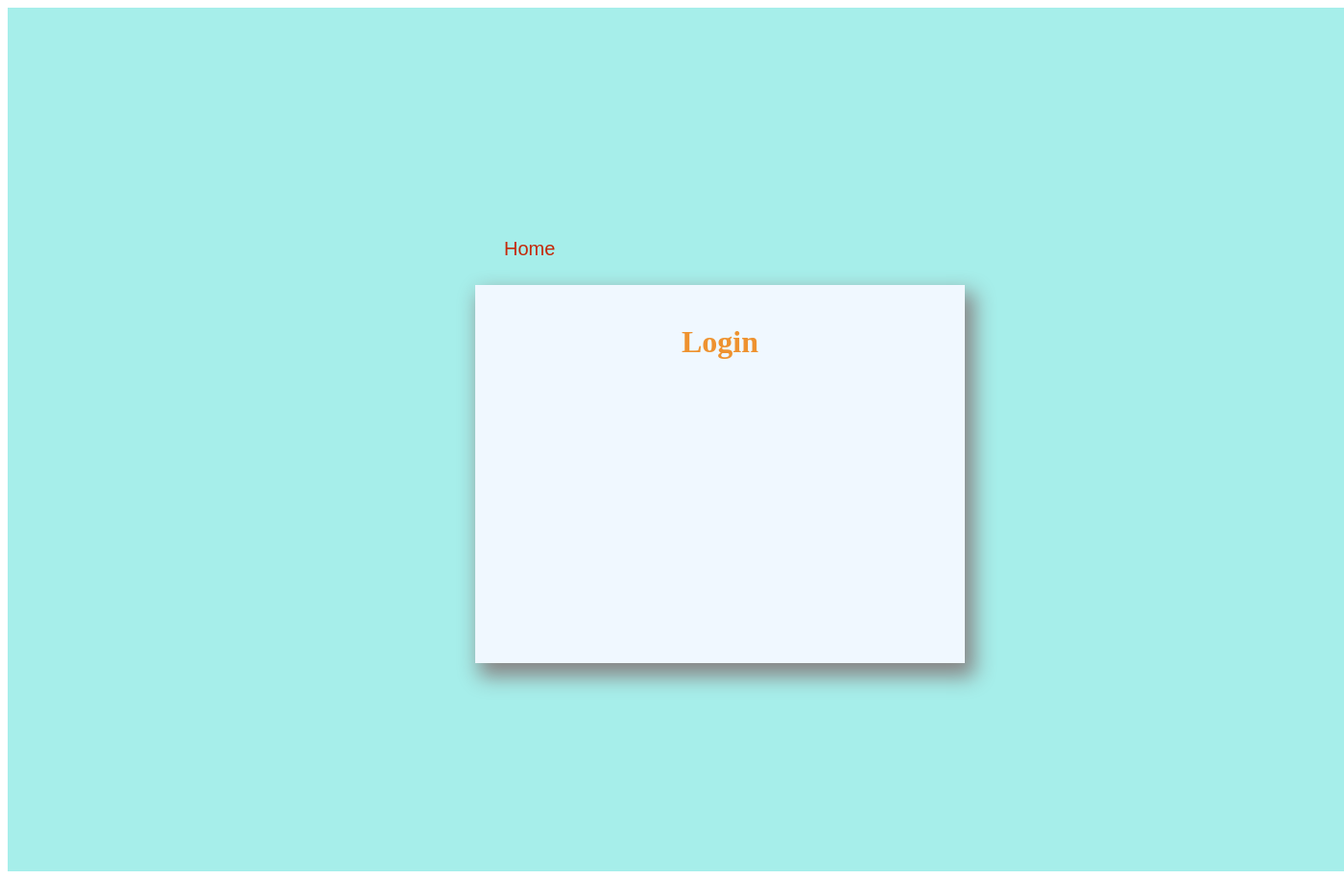
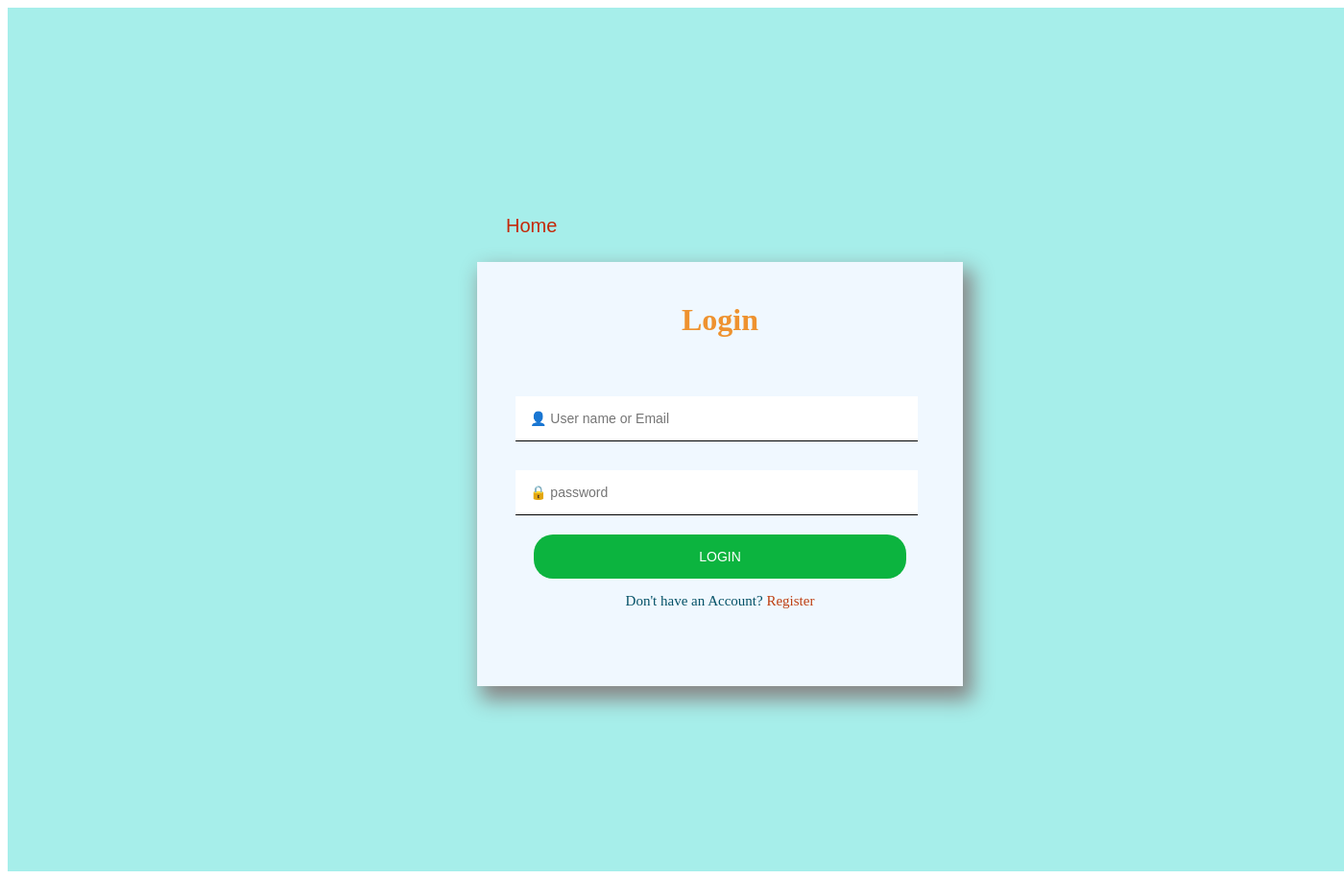
Before and after one commit to udaykiran927/mits-attendance, a Flask app: page /faculty in a window 1400 px wide; the page is wider, and only the part inside the window is pictured. Shown: that part at 96% size. Run offline with Flask 2, Linux system fonts and the light colour scheme; parts of the project's set-up code (start-up, migrations or seed data) failed here and were passed over; some libraries are stand-ins or nearby versions.

Commit message:
Update faculty.html

```diff
--- a/templates/faculty.html
+++ b/templates/faculty.html
@@ -18,8 +18,7 @@
             </nav>
             <div class="form">
                 <form class="login-form" action="{{ url_for('facsignin')}}" method="POST">
-                    <center><h1 class="main-heading">Login</h1></center>
-		    <center><h1><b><marquee>
+			<center><h1 class="main-heading">Login</h1></center>
                     <input type="text" name="login-email"placeholder="👤 User name or Email"/ required>
                     <input type="password" name="login-pass" placeholder="🔒 password"/ required>
                     <button>LOGIN</button>
```
